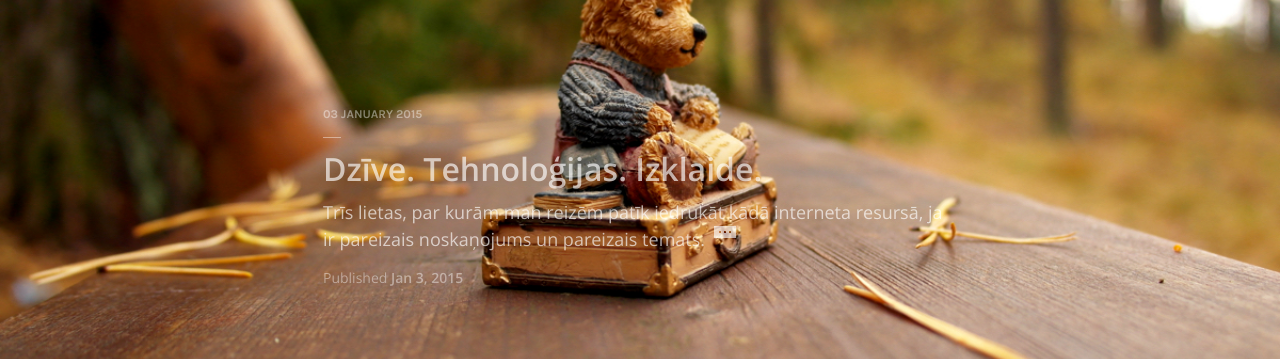
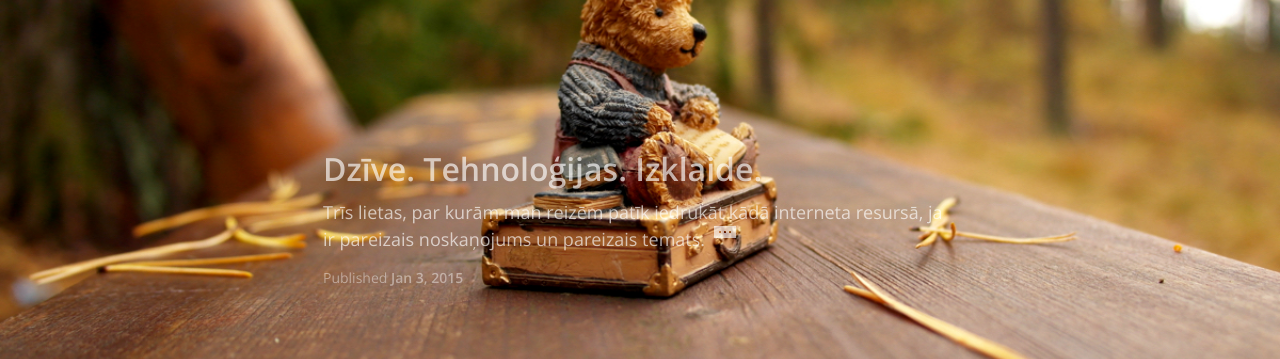
Before and after one commit to aigarsdz/aigarsdz.github.io, a Jekyll site: the page built from index.html, in a window 1280 px wide. Shown: the part 227-586 px from the top of the page. Built offline with Jekyll 4.4.1, drawn with Linux system fonts in a browser that asks for light colours; the list of posts is cut into pages by our own code.

Commit message:
Remove extra date

```diff
--- a/_includes/excerpt.html
+++ b/_includes/excerpt.html
@@ -2,7 +2,7 @@
 
 <div class="excerpt">
 
-	<span class="title">{{ page.date | date: '%d %B %Y' }}</span>
+	<!--<span class="title">{{ page.date | date: '%d %B %Y' }}</span>-->
 
 	{% if page.title %}
 
--- a/_includes/teaser.html
+++ b/_includes/teaser.html
@@ -16,7 +16,7 @@
 
 		<div class="excerpt">
 
-			<span class="title">{{ page.date | date: '%d %B %Y' }}</span>
+			<!--<span class="title">{{ page.date | date: '%d %B %Y' }}</span>-->
 
 			{% if teaser.title %}
 				<h1><a href="{{ teaser.url | prepend: site.baseurl }}" title="{{ teaser.title }}">{{ teaser.title }}</a></h1>
```
